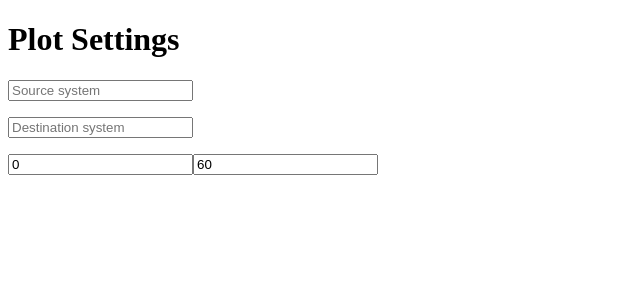
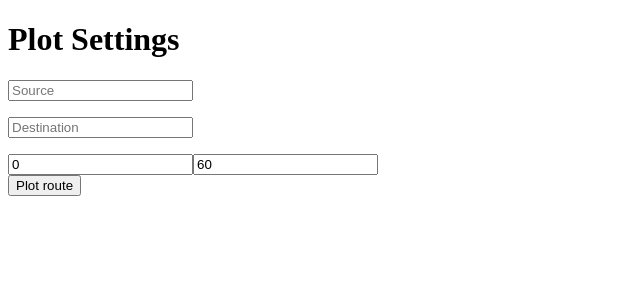
Before and after one commit to williamgrant04/custom-neutron-plotter, a React (Vite) app: page / in a window 1280 px wide. Shown: the top 300 px of the page, without its empty margins (0-640 px from the left). Built offline with nearby package versions, Linux system fonts and the light colour scheme.

Commit message:
Add submission for plot data

```diff
--- a/src/components/plotSettings/PlotSettings.tsx
+++ b/src/components/plotSettings/PlotSettings.tsx
@@ -1,15 +1,33 @@
+import axios from "axios"
 import RangeEfficiencyInputs from "./RangeEfficiencyInputs"
 import SystemInput from "./SystemInput"
 
 const PlotSettings = () => {
+
+  const plotSubmitHandler = (e: React.FormEvent<HTMLFormElement>) => {
+    e.preventDefault()
+    const plotData = {
+      source: e.currentTarget.source.value,
+      destination: e.currentTarget.destination.value,
+      range: e.currentTarget.range.value,
+      efficiency: e.currentTarget.efficiency.value
+    }
+    axios.get(`http://localhost:3000/route?from=${plotData.source}&to=${plotData.destination}&range=${plotData.range}&efficiency=${plotData.efficiency}`)
+    {/* This is get because I'm sending it through a custom built proxy and using a get request is just simpler */}
+    {/* Even though I'm aware this doesn't follow best practice */}
+  }
+
   return (
     <div>
       <h1>Plot Settings</h1>
-      <SystemInput placeholder="Source system" />
-      {/* might have via because it's kinda useful sometimes */}
-      <SystemInput placeholder="Destination system" />
-      {/* maybe reverse route? */}
-      <RangeEfficiencyInputs />
+      <form onSubmit={plotSubmitHandler}>
+        <SystemInput placeholder="Source" />
+        {/* might have via because it's kinda useful sometimes */}
+        <SystemInput placeholder="Destination" />
+        {/* maybe reverse route? */}
+        <RangeEfficiencyInputs />
+        <input type="submit" value="Plot route" />
+      </form>
     </div>
   )
 }
--- a/src/components/plotSettings/RangeEfficiencyInputs.tsx
+++ b/src/components/plotSettings/RangeEfficiencyInputs.tsx
@@ -19,8 +19,8 @@ const RangeEfficiencyInputs = () => {
 
   return (
     <div>
-      <input type="number" value={range} onFocus={(e)=>{e.target.select()}} onChange={rangeChangeHandler}/>
-      <input type="number" value={efficiency} onFocus={(e)=>{e.target.select()}} onChange={efficiencyChangeHandler}/>
+      <input type="number" name="range" value={range} onFocus={(e)=>{e.target.select()}} onChange={rangeChangeHandler}/>
+      <input type="number" name="efficiency" value={efficiency} onFocus={(e)=>{e.target.select()}} onChange={efficiencyChangeHandler}/>
     </div>
   )
 }
--- a/src/components/plotSettings/SystemInput.tsx
+++ b/src/components/plotSettings/SystemInput.tsx
@@ -13,12 +13,12 @@ const SystemInput = ({ placeholder }: { placeholder: string }) => {
   }
 
   return (
-    <>
-      <input type="text" value={value} onChange={changeHandler} placeholder={placeholder}/>
+    <div>
+      <input type="text" value={value} onFocus={(e)=>{e.target.select()}} onChange={changeHandler} name={placeholder.toLowerCase()} placeholder={placeholder}/>
       <ul>
         {autoComplete && autoComplete.map((system) => <li key={system}>{system}</li>)}
       </ul>
-    </>
+    </div>
   )
 }
 
```
